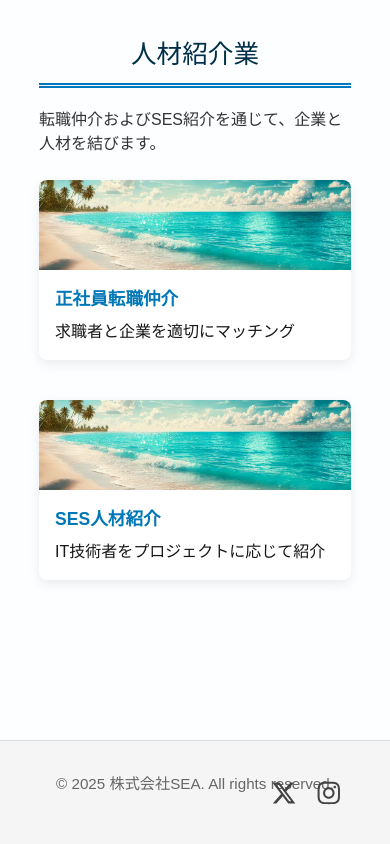
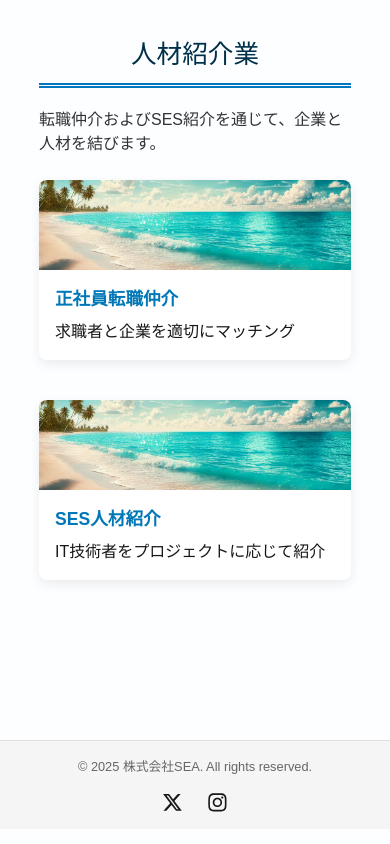
Before and after one commit to hiroshi1468/sea-four-corporate-site, a Next.js app: page / in a window 390 px wide. Shown: the part 4367-5211 px from the top of the page. Built offline with nearby package versions, Linux system fonts and the light colour scheme.

Commit message:
ヘッダーのレスポンスUI変更

```diff
--- a/src/components/Footer/Footer.module.css
+++ b/src/components/Footer/Footer.module.css
@@ -1,7 +1,8 @@
 .footer {
   background-color: #f5f5f5;
-  padding: 2rem 2rem; /* 縦の余白を増やしました */
+  padding: 2rem 2rem;
   border-top: 1px solid #ddd;
+  width: 100%;
 }
 
 .inner {
@@ -32,11 +33,43 @@
 }
 
 .iconLink {
-  color: #444;
-  font-size: 1.6rem;
-  transition: color 0.2s ease;
+  font-size: 1.4rem;
 }
 
-.iconLink:hover {
-  color: #0077b6; /* オーシャンブルー系 */
+/* レスポンシブ対応 */
+@media screen and (max-width: 768px) {
+  .inner {
+    flex-direction: column;
+    align-items: center;
+    max-width: 100%;
+    padding: 0;
+  }
+
+  .copyright {
+    margin-bottom: 0.5rem;
+    font-size: 0.85rem;
+  }
+
+  .icons {
+    position: static;
+    transform: none;
+    margin-top: 0.5rem;
+    gap: 1.5rem;
+  }
+
+  .iconLink {
+    font-size: 1.6rem;
+  }
 }
+
+@media screen and (max-width: 480px) {
+  .footer {
+    padding: 1rem 0.5rem;
+  }
+  .copyright {
+    font-size: 0.8rem;
+  }
+  .iconLink {
+    font-size: 1.3rem;
+  }
+}
--- a/src/components/Header/Header.tsx
+++ b/src/components/Header/Header.tsx
@@ -12,6 +12,7 @@ export default function Header() {
   const [showBg, setShowBg] = useState(false);
   const [mobileMenuOpen, setMobileMenuOpen] = useState(false);
   const timeoutRef = useRef<NodeJS.Timeout | null>(null);
+  const mobileMenuRef = useRef<HTMLDivElement>(null);
 
   // ドロップダウン制御
   const handleMouseEnter = () => {
@@ -30,6 +31,25 @@ export default function Header() {
     window.addEventListener("scroll", handleScroll);
     return () => window.removeEventListener("scroll", handleScroll);
   }, []);
+
+  // メニュー外クリックで閉じる
+  useEffect(() => {
+    if (!mobileMenuOpen) return;
+
+    const handleClickOutside = (e: MouseEvent) => {
+      if (
+        mobileMenuRef.current &&
+        !mobileMenuRef.current.contains(e.target as Node)
+      ) {
+        setMobileMenuOpen(false);
+      }
+    };
+    document.addEventListener("mousedown", handleClickOutside);
+    return () => document.removeEventListener("mousedown", handleClickOutside);
+  }, [mobileMenuOpen]);
+
+  // メニュー項目クリックで閉じる
+  const handleMenuItemClick = () => setMobileMenuOpen(false);
 
   return (
     <header className={`${styles.header} ${showBg ? styles.active : ""}`}>
@@ -94,24 +114,51 @@ export default function Header() {
         </div>
       </div>
 
-      {/* モバイル用メニュー展開 */}
+      {/* モバイル用メニュー展開（オーバーレイ＋右側スライド） */}
       {mobileMenuOpen && (
-        <div className={styles.mobileMenu}>
-          <Link href="/" className={styles.mobileItem}>
+        <div className={styles.mobileMenuOverlay}>
+          <nav
+            ref={mobileMenuRef}
+            className={`${styles.mobileMenu} ${
+              mobileMenuOpen ? styles.open : ""
+            }`}
+          >
+            <Link
+              href="/"
+              className={styles.mobileItem}
+              onClick={handleMenuItemClick}
+            >
               トップ
             </Link>
-          <Link href="/company/profile" className={styles.mobileItem}>
+            <Link
+              href="/company/profile"
+              className={styles.mobileItem}
+              onClick={handleMenuItemClick}
+            >
               会社概要
             </Link>
-          <Link href="/company/PrivacyPolicy" className={styles.mobileItem}>
+            <Link
+              href="/company/PrivacyPolicy"
+              className={styles.mobileItem}
+              onClick={handleMenuItemClick}
+            >
               プライバシーポリシー
             </Link>
-          <Link href="/message" className={styles.mobileItem}>
+            <Link
+              href="/message"
+              className={styles.mobileItem}
+              onClick={handleMenuItemClick}
+            >
               代表者メッセージ
             </Link>
-          <Link href="/contact" className={styles.mobileItem}>
+            <Link
+              href="/contact"
+              className={styles.mobileItem}
+              onClick={handleMenuItemClick}
+            >
               お問い合わせ
             </Link>
+          </nav>
         </div>
       )}
     </header>
```
Lines whose indentation alone changed are shown as unchanged.
